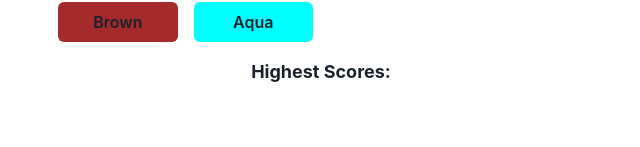
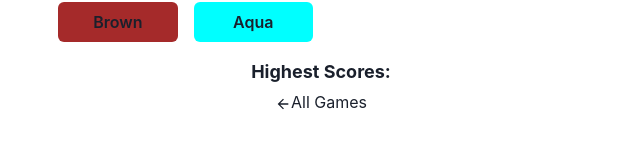
Before and after one commit to clinton-mwachia/react-games, a React (Vite) app: page /color-matching in a window 1280 px wide. Shown: the part 309-456 px from the top of the page, without its empty margins (319-959 px from the left). Built offline with nearby package versions, Linux system fonts and the light colour scheme.

Commit message:
update page title on page load and added a link to all games

```diff
--- a/src/views/color-matching/ColorMatching.jsx
+++ b/src/views/color-matching/ColorMatching.jsx
@@ -1,7 +1,16 @@
 /* eslint-disable react-hooks/exhaustive-deps */
-import { Container, Text, SimpleGrid, Button, Heading } from "@chakra-ui/react";
+import {
+  Container,
+  Text,
+  SimpleGrid,
+  Button,
+  Heading,
+  Box,
+} from "@chakra-ui/react";
 import { useState, useEffect } from "react";
 import { Switch } from "@chakra-ui/react";
+import { ArrowBackIcon } from "@chakra-ui/icons";
+import { Link } from "react-router-dom";
 
 const ColorMatching = () => {
   const [targetColor, setTargetColor] = useState("");
@@ -11,7 +20,9 @@ const ColorMatching = () => {
   const [isHardMode, setIsHardMode] = useState(false);
 
   useEffect(() => {
-    //generate tarfget color on mount
+    // update page title
+    document.title = "Game-Hub/color matching";
+    //generate target color on mount
     generateTargetColor();
     // start count down timer
     startTimer();
@@ -122,6 +133,10 @@ const ColorMatching = () => {
       <Text mt={4} fontSize="lg" fontWeight="bold">
         Highest Scores: {highestScores.join(", ")}
       </Text>
+      <Box mt={"5px"}>
+        <ArrowBackIcon />
+        <Link to={"/"}>All Games</Link>
+      </Box>
     </Container>
   );
 };
```
